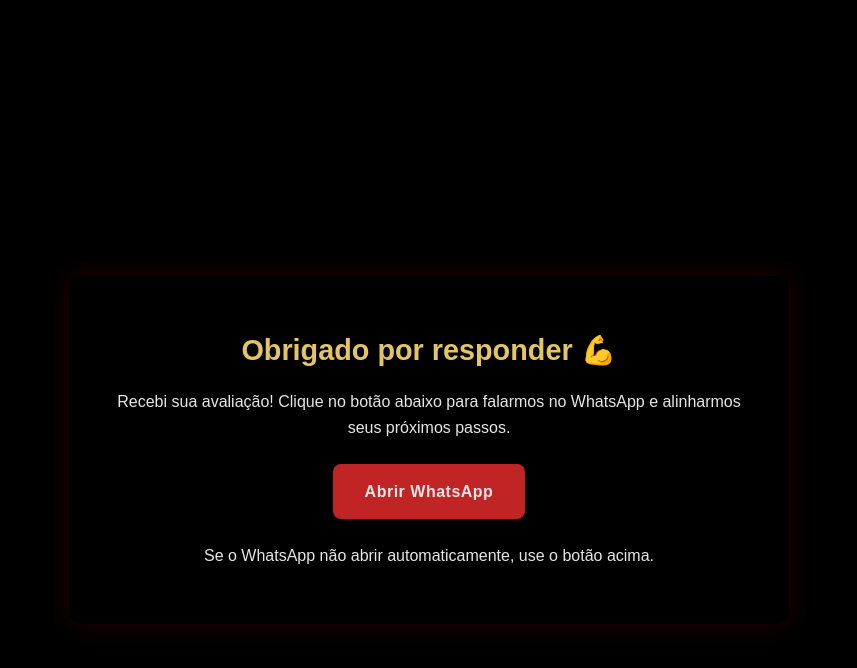
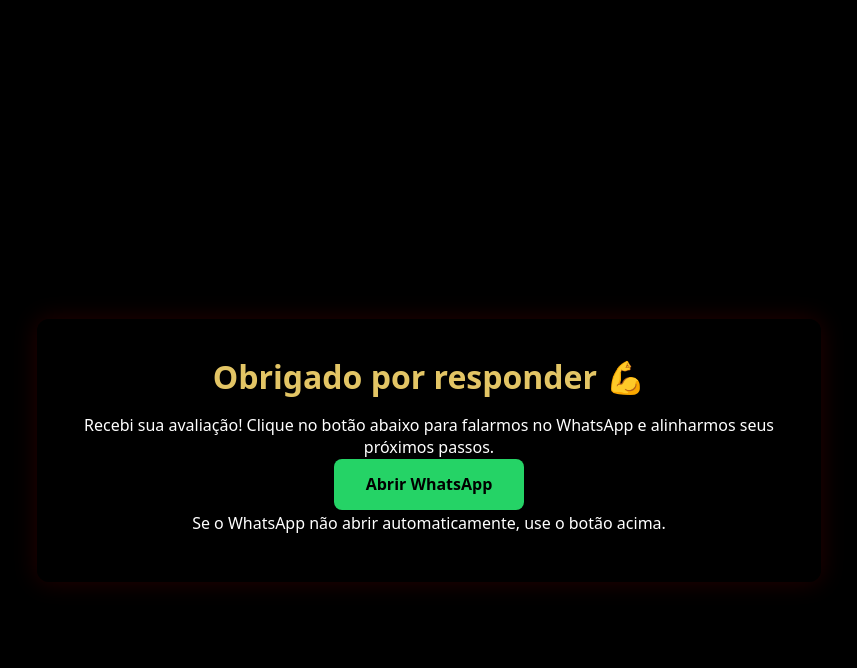
Before and after one commit to mbritodowglas-collab/mdpersonal, a Jekyll site: the page built from obrigado.md, in a window 1280 px wide. Shown: the top 668 px of the page, without its empty margins (211-1068 px from the left). Built offline with Jekyll 4.4.1, drawn with Linux system fonts in a browser that asks for light colours.

Commit message:
Update avaliacao.html

```diff
--- a/_layouts/avaliacao.html
+++ b/_layouts/avaliacao.html
@@ -4,85 +4,22 @@
   <meta charset="UTF-8">
   <meta name="viewport" content="width=device-width, initial-scale=1.0">
   <title>{{ page.title }} | {{ site.title }}</title>
-  <link rel="stylesheet" href="{{ '/assets/css/style.css' | relative_url }}">
+  <link rel="stylesheet" href="{{ '/assets/style.css' | relative_url }}?v={{ site.time | date: '%s' }}">
   <style>
-    body{
-      margin:0;
-      background:#000;
-      color:#fff;
-      font-family: 'Poppins', sans-serif;
-      display:flex;
-      align-items:center;
-      justify-content:center;
-      min-height:100vh;
-      background-image:url('{{ page.bg | default: "/assets/avaliacao-bg.jpg" | relative_url }}?v={{ site.time | date: "%s" }}');
-      background-size:cover;
-      background-position:center;
-      background-repeat:no-repeat;
-    }
-    .avaliacao-box{
-      background:rgba(0,0,0,0.75);
-      padding:2rem;
-      border-radius:12px;
-      max-width:720px;
-      width:90%;
-      text-align:center;
-      box-shadow:0 0 25px rgba(255,0,0,0.15);
-    }
-    h1{
-      color:var(--dourado,#e3c565);
-      margin-bottom:.75rem;
-      font-size:1.8rem;
-    }
-    p{
-      opacity:.9;
-      line-height:1.6;
-      margin-bottom:1.5rem;
-    }
-    .btn{
-      background:#d62828;
-      color:#fff;
-      padding:.9rem 2rem;
-      border:none;
-      border-radius:8px;
-      text-decoration:none;
-      font-weight:600;
-      letter-spacing:.5px;
-      transition:.3s;
-      display:inline-block;
-    }
-    .btn:hover{
-      background:#ff4040;
-      transform:translateY(-2px);
-    }
-    iframe{
-      border:none;
-      border-radius:8px;
-      width:100%;
-      height:80vh;
-    }
-   <body class="{{ page.body_class }}">
-  background:#25d366;
-  color:#000;
-}
-body.obrigado .btn:hover{
-  background:#1ebe5d;
-}
-    body::before{
-  content:"";
-  position:fixed;
-  inset:0;
-  background:rgba(0,0,0,.45);
-  z-index:0;
-  pointer-events:none;
-}
-.avaliacao-box{
-  position:relative;
-  z-index:1;
-}
+    body{margin:0;color:#fff;font-family:system-ui,-apple-system,Segoe UI,Roboto,Arial,sans-serif;
+      display:flex;align-items:center;justify-content:center;min-height:100vh;
+      background: #000 url('{{ page.bg | default: "/assets/avaliacao-bg.jpg" | relative_url }}?v={{ site.time | date: "%s" }}') no-repeat center/cover;}
+    body::before{content:"";position:fixed;inset:0;background:rgba(0,0,0,.45);pointer-events:none;z-index:0}
+    .avaliacao-box{position:relative;z-index:1;background:rgba(0,0,0,.75);padding:2rem;border-radius:12px;max-width:720px;width:90%;text-align:center;box-shadow:0 0 25px rgba(255,0,0,.15)}
+    h1{color:var(--dourado,#e3c565);margin:.25rem 0 1rem}
+    .btn{background:#d62828;color:#fff;padding:.9rem 2rem;border:none;border-radius:8px;text-decoration:none;font-weight:700;transition:.2s}
+    .btn:hover{background:#ff4040;transform:translateY(-2px)}
+    body.obrigado .btn{background:#25d366;color:#000}
+    body.obrigado .btn:hover{background:#1ebe5d}
+    @media (max-width:560px){ .avaliacao-box{padding:1.25rem} h1{font-size:1.4rem} }
   </style>
 </head>
-<body>
+<body class="{{ page.body_class }}">
   <div class="avaliacao-box">
     {{ content }}
   </div>
```
